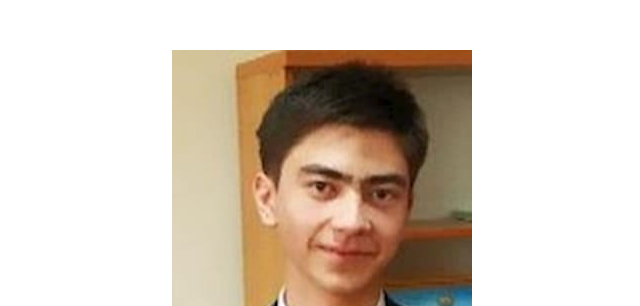
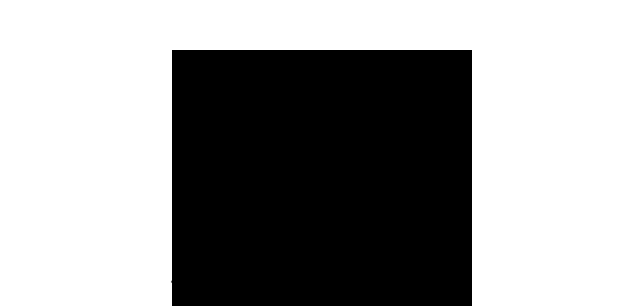
Before and after one commit to Ndn1618/card-animation, a plain HTML site: page index.html in a window 1280 px wide. Shown: the part 116-422 px from the top of the page, without its empty margins (318-958 px from the left). Drawn offline with nearby package versions, Linux system fonts and the light colour scheme.

Commit message:
Add front and back styles of the card

```diff
--- a/css/styles.css
+++ b/css/styles.css
@@ -23,3 +23,40 @@ body {
   perspective: 600px;
   transition: 0.5s;
 }
+.card .front {
+  position: absolute;
+  top: 0;
+  left: 0;
+  width: 100%;
+  height: 100%;
+  background-color: #000;
+  backface-visibility: hidden;
+  transform: rotate(0deg);
+  transition: 0.5s;
+}
+.card:hover .front {
+  transform: rotate(-180deg);
+}
+.front img {
+  display: block;
+  width: 300px;
+  height: 469px;
+}
+.card .back {
+  position: absolute;
+  top: 0;
+  left: 0;
+  width: 100%;
+  height: 100%;
+  background-color: #000;
+  backface-visibility: hidden;
+  transform: rotate(0deg);
+}
+.back .details {
+  position: absolute;
+  top: 50%;
+  transform: translateY(-50%);
+  left: 0;
+  width: 100%;
+  text-align: center;
+}
```
